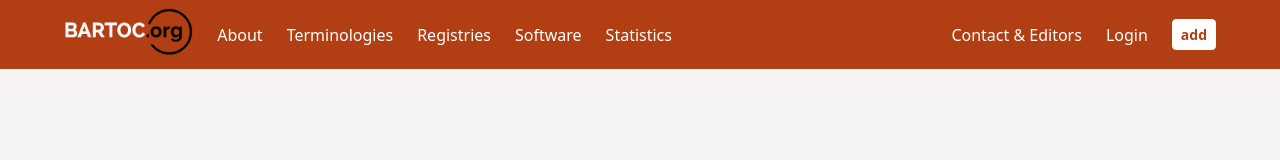
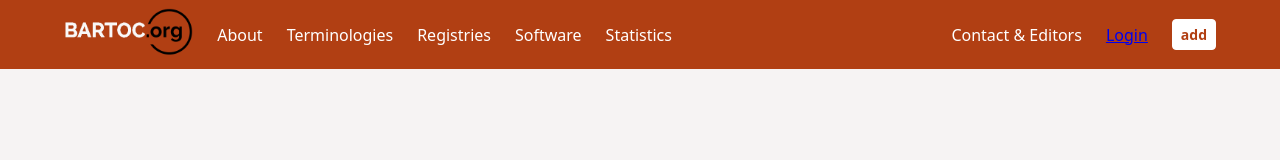
Before and after one commit to gbv/bartoc-components, a Vue app: page / in a window 1280 px wide. Shown: the top 160 px of the page. Built offline with nearby package versions, Linux system fonts and the light colour scheme.

Commit message:
Remove css selectors refering to classes in gbv-login-client #1

```diff
--- a/src/styles/header.css
+++ b/src/styles/header.css
@@ -101,19 +101,6 @@
   color: inherit;
 }
 
-.bartoc-header__user-status a {
-  color: inherit;
-  font-size: var(--cc-font-size-base);
-  font-weight: var(--cc-font-weight-light);
-  text-decoration: none;
-}
-
-.bartoc-header__user-status a:hover,
-.bartoc-header__user-status a:focus-visible {
-  color: inherit;
-  text-decoration: underline;
-}
-
 .bartoc-header__print {
   margin: 0;
   background: var(--cc-color-surface);
```
